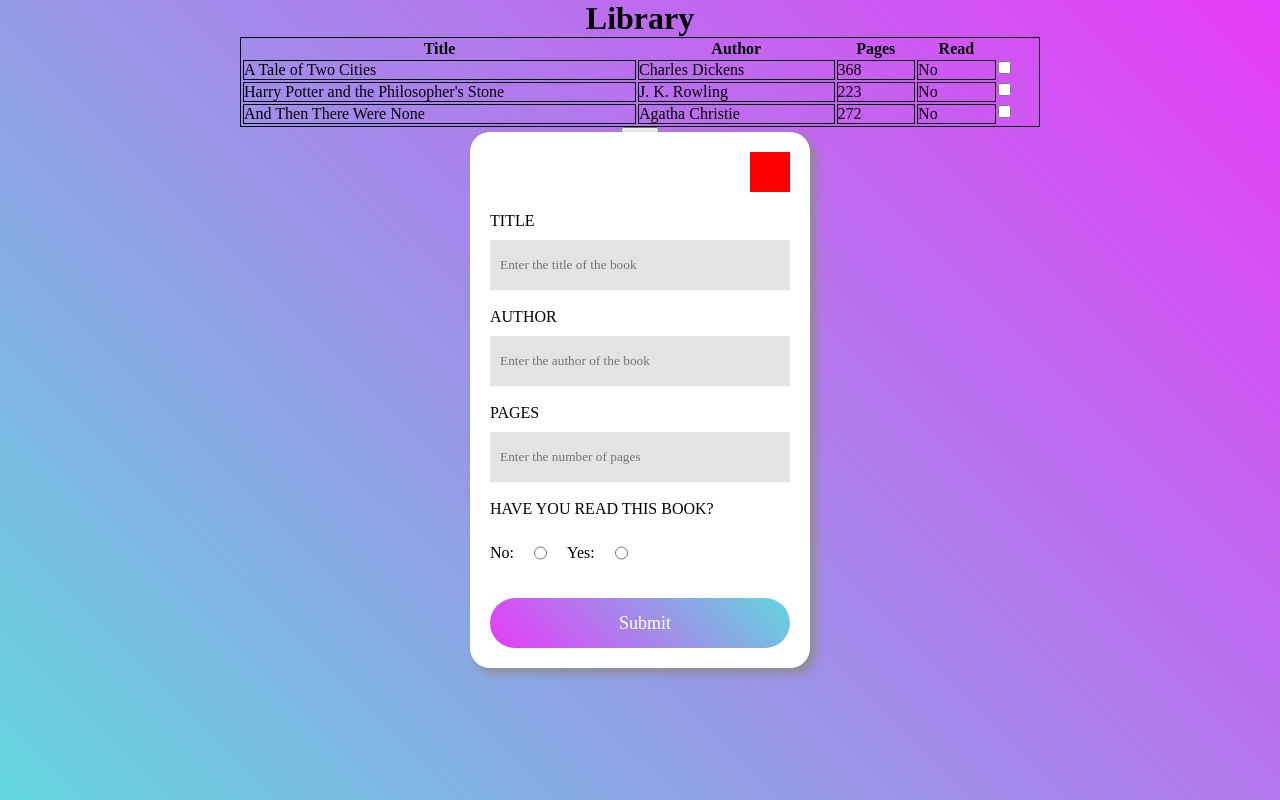
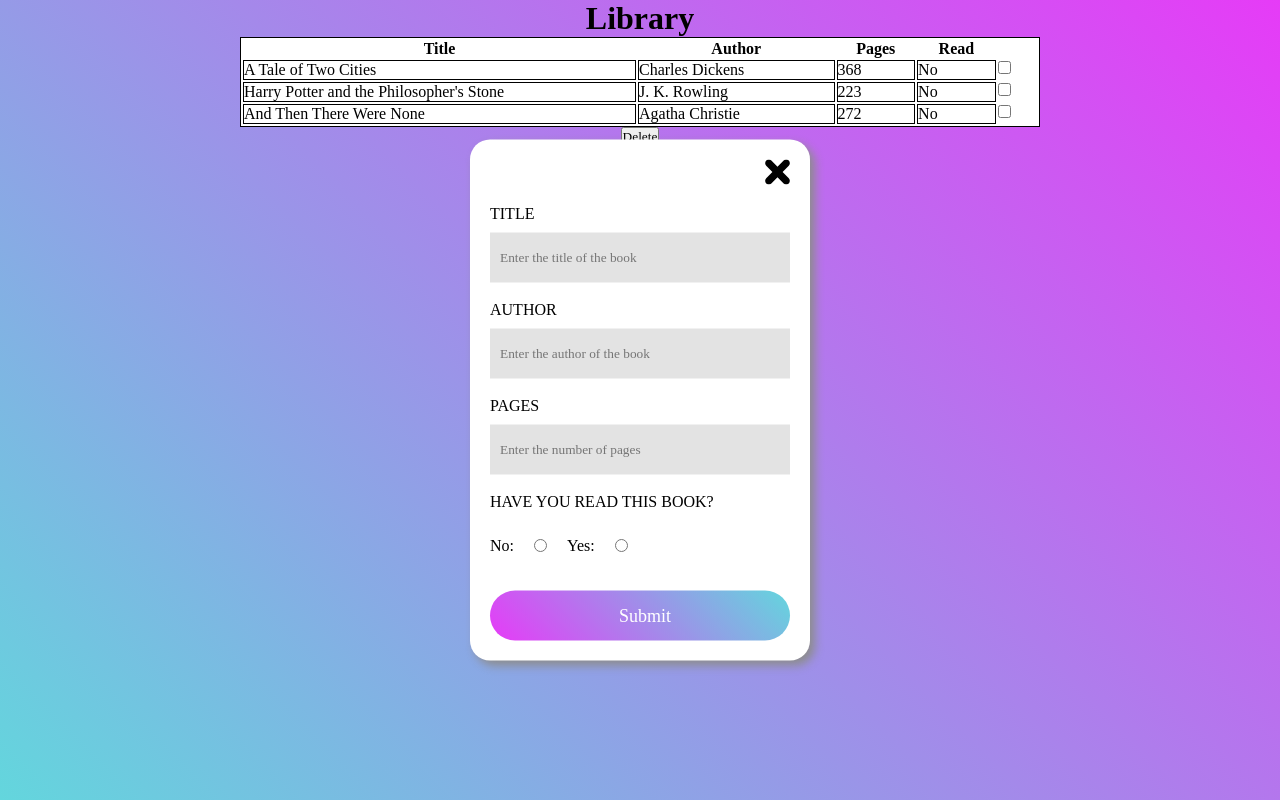
Before and after one commit to RyanNolan1/library, a plain HTML site: page index.html in a window 1280 px wide. Both pictures are taken after a click on the button "Add Book". Drawn offline with Linux system fonts and the light colour scheme.

Commit message:
this will change the close button to an icon on the book form

```diff
--- a/index.html
+++ b/index.html
@@ -15,7 +15,7 @@
       <button onclick="changeReadStatus()">Change Read Status</button>
       <button id="add-book-button" onclick="showForm()">Add Book</button>
       <section id="form-container">
-        <div id="close-form-button" onclick="hideForm()"></div>
+          <svg id="close-form-button" onclick="hideForm()" version="1.1" id="Layer_1" xmlns="http://www.w3.org/2000/svg" xmlns:xlink="http://www.w3.org/1999/xlink" x="0px" y="0px" width="30px" height="30px" viewBox="0 0 121.31 122.876" enable-background="new 0 0 121.31 122.876" xml:space="preserve"><g><path fill-rule="evenodd" clip-rule="evenodd" d="M90.914,5.296c6.927-7.034,18.188-7.065,25.154-0.068 c6.961,6.995,6.991,18.369,0.068,25.397L85.743,61.452l30.425,30.855c6.866,6.978,6.773,18.28-0.208,25.247 c-6.983,6.964-18.21,6.946-25.074-0.031L60.669,86.881L30.395,117.58c-6.927,7.034-18.188,7.065-25.154,0.068 c-6.961-6.995-6.992-18.369-0.068-25.397l30.393-30.827L5.142,30.568c-6.867-6.978-6.773-18.28,0.208-25.247 c6.983-6.963,18.21-6.946,25.074,0.031l30.217,30.643L90.914,5.296L90.914,5.296z"/></g></svg>
         <form id="book-form">
           <label for="title">TITLE</label>
           <input class="input-area" type="text" id="title" name="title" placeholder="Enter the title of the book" /><br />
--- a/styles.css
+++ b/styles.css
@@ -60,10 +60,10 @@ body {
 }
 
 #close-form-button {
-  height: 40px;
-  width: 40px;
+  height: 25px;
+  width: 25px;
   margin-left: auto;
-  background-color: red;
+  fill: rgb(0, 0, 0);
   align-self: right;
 }
 
@@ -84,11 +84,11 @@ label {
 #book-form input {
   height: 50px;
   text-indent: 10px;
-  border:none;
+  border: none;
 }
 
 .input-area {
-    background-color:rgb(227, 227, 227);
+  background-color: rgb(227, 227, 227);
 }
 
 #radio-container {
@@ -102,8 +102,8 @@ label {
 
 #submit-book {
   border-radius: 200px;
-  font-size:18px;
-  color:white;
+  font-size: 18px;
+  color: white;
   border: none;
   background: rgb(99, 214, 221);
   background: -moz-linear-gradient(
@@ -154,3 +154,7 @@ table td {
   background-color: rgb(189, 189, 189);
   cursor: pointer;
 }
+
+#target {
+  background-color: rgb(255, 255, 255);
+}
```
